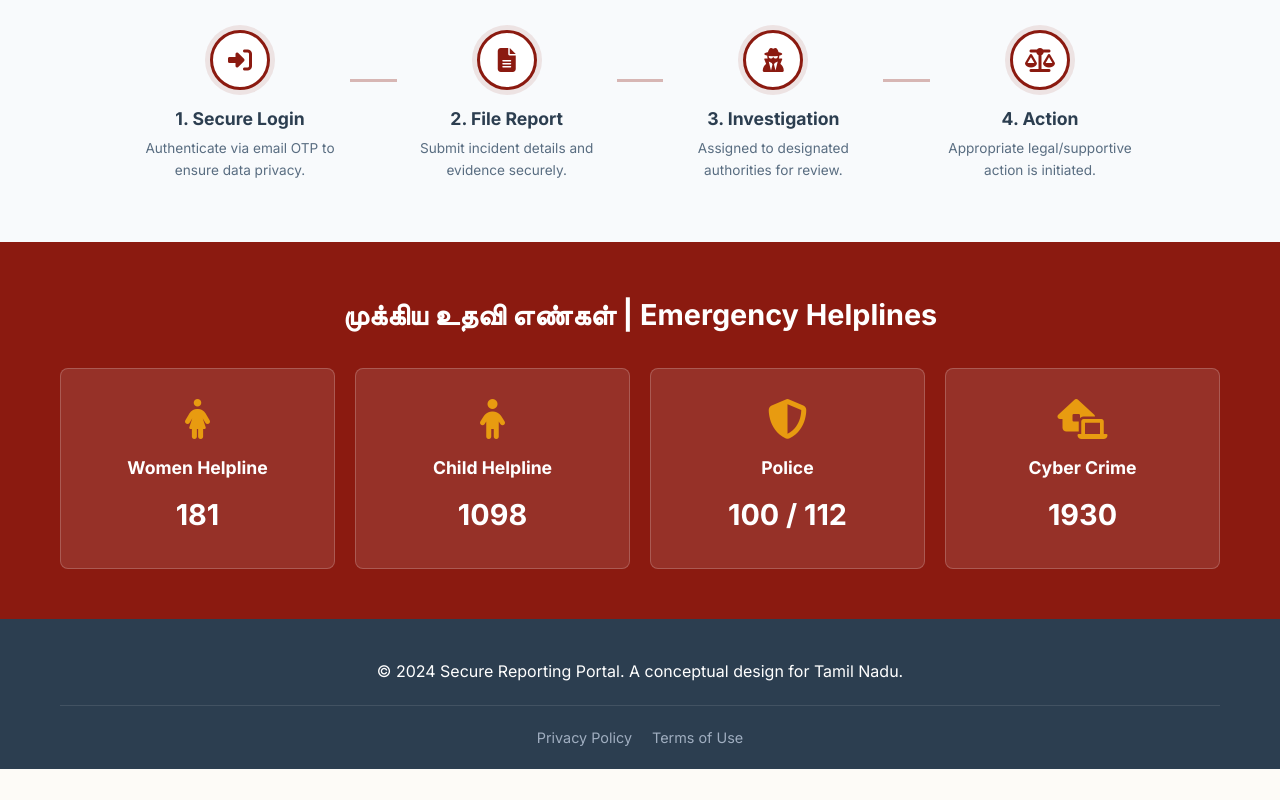
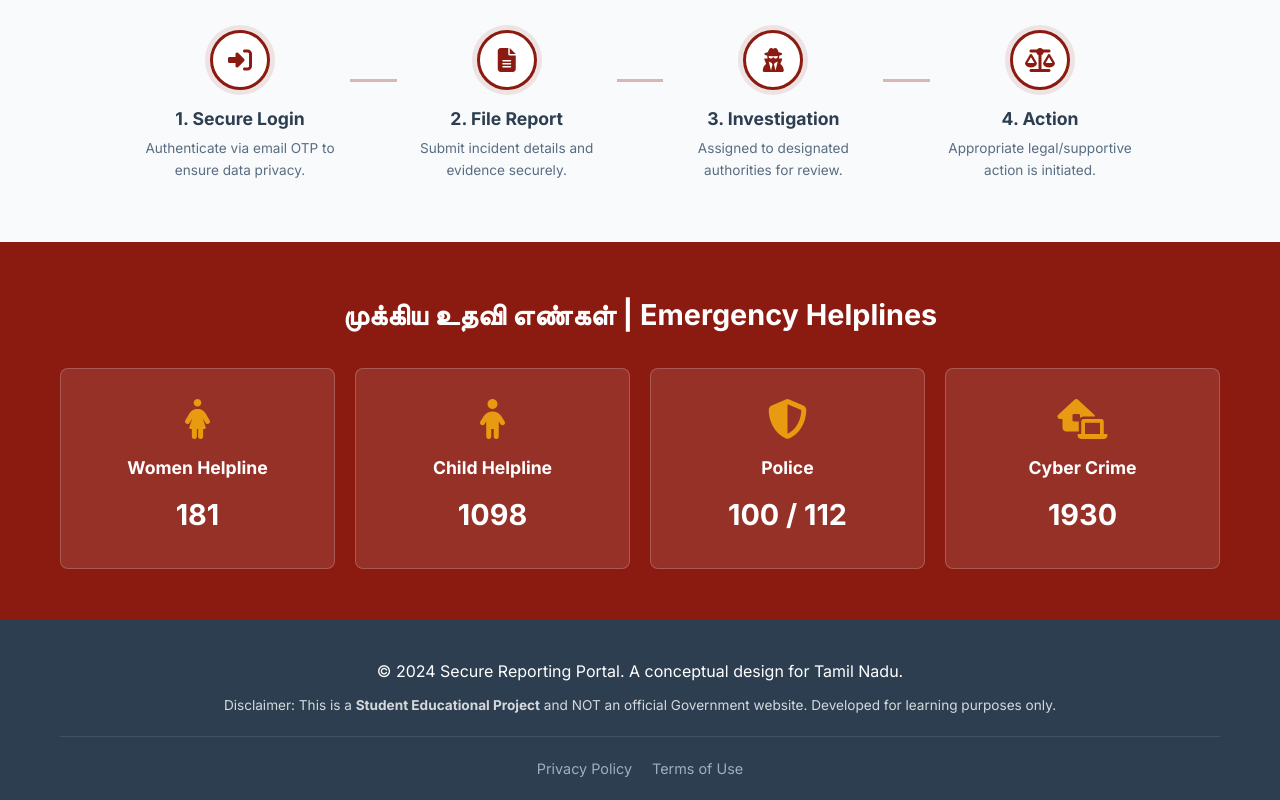
Before and after one commit to porchezhiyan180/Tamilnadu-women-and-child-safety, a website: page index.html in a window 1280 px wide. Shown: the part 1857-2657 px from the top of the page. Before the commit the page ends 2626 px from the top, so only its background shows below. Drawn offline with Linux system fonts and the light colour scheme; a web font is replaced by a local one.

Commit message:
chore: add educational disclaimer to resolve security flags

```diff
--- a/index.html
+++ b/index.html
@@ -219,6 +219,9 @@
     <footer class="main-footer">
         <div class="container">
             <p>&copy; 2024 Secure Reporting Portal. A conceptual design for Tamil Nadu.</p>
+            <p style="margin-top: 10px; font-size: 0.85rem; opacity: 0.8;">
+                Disclaimer: This is a <strong>Student Educational Project</strong> and NOT an official Government website. Developed for learning purposes only.
+            </p>
 
             <div class="footer-links">
                 <a href="privacy.html">Privacy Policy</a>
```
